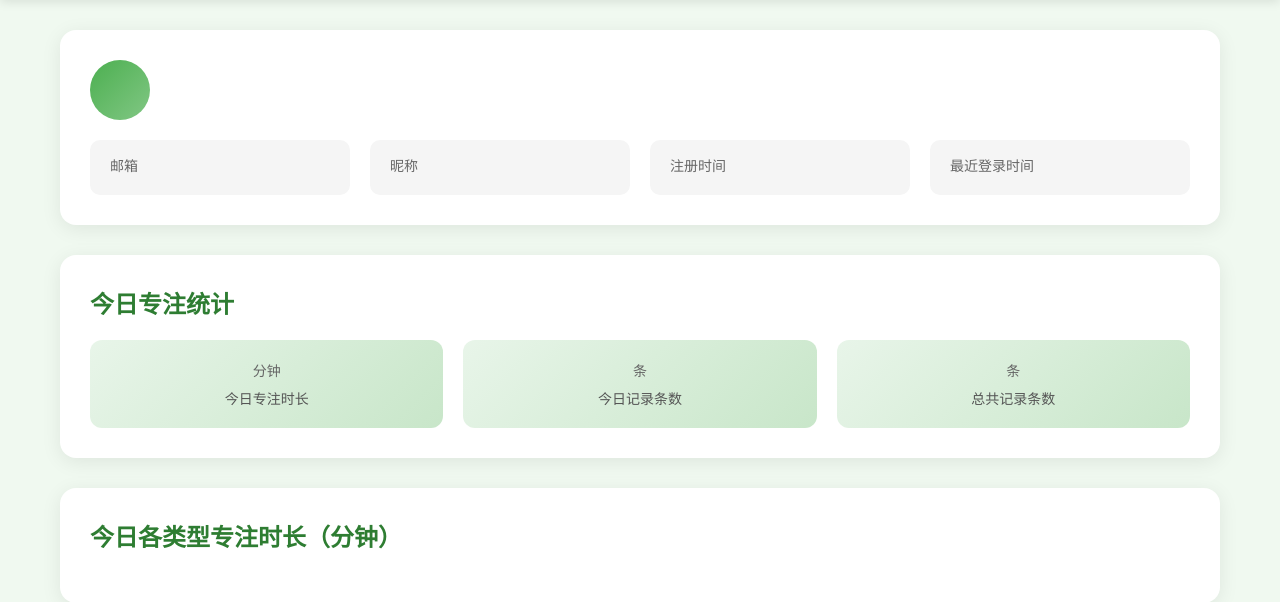
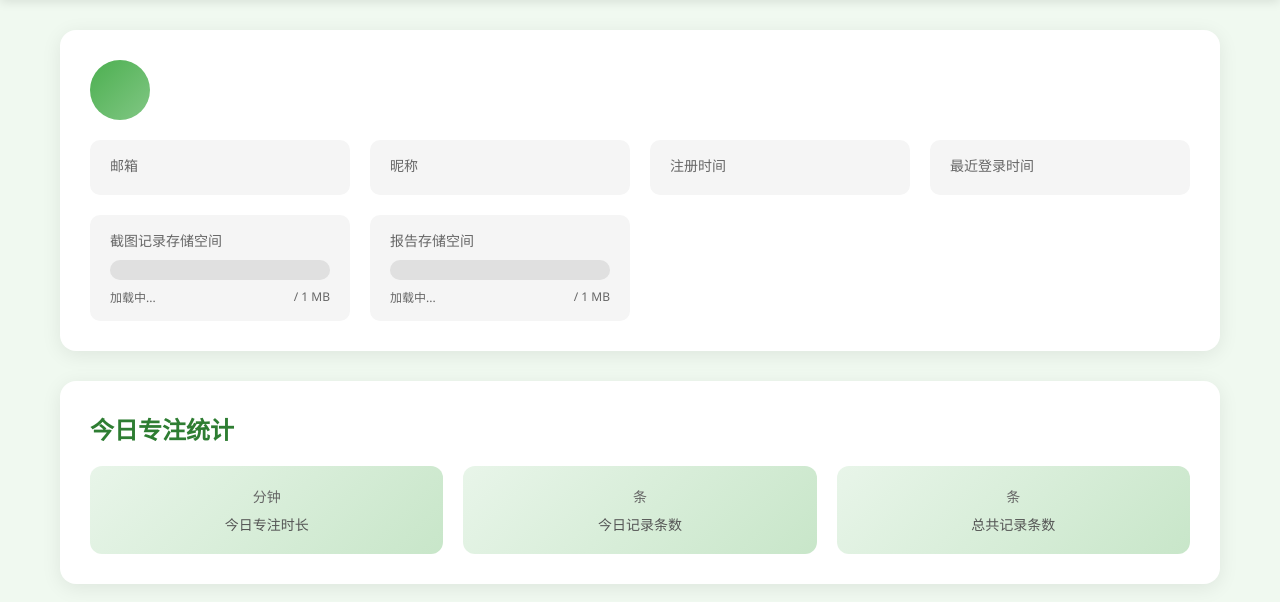
Before and after one commit to DGLZR/AI-daliy-check-Website, a Flask app: template templates/user_profile.html in a window 1280 px wide. Shown: the part 80-682 px from the top of the page. Run offline with Flask 3, Linux system fonts and the light colour scheme; the template is opened without the code that fills it, so the values that code supplies are empty.

Commit message:
新增存储进度条

```diff
--- a/app.py
+++ b/app.py
@@ -221,6 +221,112 @@
     """获取用户文件夹路径"""
     folder_name = email.replace('@', '_at_').replace('.', '_')
     return os.path.join(DATA_DIR, 'users', folder_name)
+
+def cleanup_records_file(records_file, max_size_bytes=1*1024*1024):
+    """清理records.csv文件，确保不超过指定大小"""
+    if not os.path.exists(records_file):
+        return
+
+    # 检查文件大小
+    file_size = os.path.getsize(records_file)
+    if file_size <= max_size_bytes:
+        return
+
+    print(f"records.csv文件大小 ({file_size} bytes) 超过限制 ({max_size_bytes} bytes)，开始清理...")
+
+    # 读取所有记录
+    records = []
+    with open(records_file, 'r', encoding='utf-8') as f:
+        reader = csv.DictReader(f)
+        records = list(reader)
+
+    # 按日期和时间排序（从新到旧）
+    records.sort(key=lambda x: (x.get('日期', ''), x.get('时间', '')), reverse=True)
+
+    # 逐步删除最旧的记录，直到文件大小小于限制
+    while len(records) > 0:
+        # 先写入测试看看大小
+        temp_content = 'ID,日期,时间,工作类型,工作描述,持续时长(分钟)\n'
+        for record in records:
+            temp_content += f"{record['ID']},{record['日期']},{record['时间']},{record['工作类型']},{record['工作描述']},{record['持续时长(分钟)']}\n"
+
+        if len(temp_content.encode('utf-8')) <= max_size_bytes:
+            break
+
+        # 删除最旧的一条记录
+        records.pop()
+
+    # 重新写入文件
+    with open(records_file, 'w', newline='', encoding='utf-8') as f:
+        writer = csv.DictWriter(f, fieldnames=['ID', '日期', '时间', '工作类型', '工作描述', '持续时长(分钟)'])
+        writer.writeheader()
+        writer.writerows(records)
+
+    print(f"清理完成，剩余 {len(records)} 条记录")
+
+def get_records_file_size(email):
+    """获取用户records.csv文件大小"""
+    user_folder = get_user_folder(email)
+    records_file = os.path.join(user_folder, 'records.csv')
+
+    if os.path.exists(records_file):
+        return os.path.getsize(records_file)
+    return 0
+
+def get_report_folder_size(email):
+    """获取用户report文件夹总大小"""
+    user_folder = get_user_folder(email)
+    report_folder = os.path.join(user_folder, 'report')
+
+    total_size = 0
+    if os.path.exists(report_folder):
+        for filename in os.listdir(report_folder):
+            filepath = os.path.join(report_folder, filename)
+            if os.path.isfile(filepath):
+                total_size += os.path.getsize(filepath)
+    return total_size
+
+def cleanup_report_folder(email, max_size_bytes=1*1024*1024):
+    """清理report文件夹，确保不超过指定大小"""
+    user_folder = get_user_folder(email)
+    report_folder = os.path.join(user_folder, 'report')
+
+    if not os.path.exists(report_folder):
+        return
+
+    # 获取所有报告文件及其信息
+    files_info = []
+    for filename in os.listdir(report_folder):
+        filepath = os.path.join(report_folder, filename)
+        if os.path.isfile(filepath):
+            files_info.append({
+                'filename': filename,
+                'filepath': filepath,
+                'size': os.path.getsize(filepath),
+                'mtime': os.path.getmtime(filepath)
+            })
+
+    # 计算总大小
+    total_size = sum(f['size'] for f in files_info)
+
+    if total_size <= max_size_bytes:
+        return
+
+    print(f"report文件夹大小 ({total_size} bytes) 超过限制 ({max_size_bytes} bytes)，开始清理...")
+
+    # 按修改时间排序（从旧到新）
+    files_info.sort(key=lambda x: x['mtime'])
+
+    # 逐步删除最旧的文件，直到总大小小于限制
+    for file_info in files_info:
+        if total_size <= max_size_bytes:
+            break
+
+        os.remove(file_info['filepath'])
+        total_size -= file_info['size']
+        print(f"删除报告: {file_info['filename']}")
+
+    print(f"清理完成，剩余大小: {total_size} bytes")
 
 def calculate_user_stats(email):
     """计算用户统计数据"""
@@ -574,6 +680,40 @@
         }
     })
 
+@app.route('/api/user/storage/<email>', methods=['GET'])
+def get_user_storage(email):
+    """获取用户存储空间使用情况"""
+    if session.get('logged_user') != email:
+        return jsonify({'success': False, 'message': '未登录'}), 401
+
+    # 截图记录存储
+    records_size = get_records_file_size(email)
+    records_max = 1 * 1024 * 1024  # 1MB
+    records_percentage = (records_size / records_max * 100) if records_max > 0 else 0
+
+    # 报告存储
+    report_size = get_report_folder_size(email)
+    report_max = 1 * 1024 * 1024  # 1MB
+    report_percentage = (report_size / report_max * 100) if report_max > 0 else 0
+
+    return jsonify({
+        'success': True,
+        'records_storage': {
+            'current_bytes': records_size,
+            'max_bytes': records_max,
+            'current_mb': round(records_size / 1024 / 1024, 2),
+            'max_mb': 1,
+            'percentage': round(records_percentage, 1)
+        },
+        'report_storage': {
+            'current_bytes': report_size,
+            'max_bytes': report_max,
+            'current_mb': round(report_size / 1024 / 1024, 2),
+            'max_mb': 1,
+            'percentage': round(report_percentage, 1)
+        }
+    })
+
 # ============ 用户数据接收接口 ============
 @app.route('/api/user/record', methods=['POST'])
 def add_user_record():
@@ -594,6 +734,9 @@
         create_user_folder(email)
 
     records_file = os.path.join(user_folder, 'records.csv')
+
+    # 清理文件，确保不超过1MB
+    cleanup_records_file(records_file)
 
     # 读取现有记录获取最大ID
     max_id = 0
@@ -784,6 +927,9 @@
     # 创建report文件夹
     report_folder = os.path.join(user_folder, 'report')
     os.makedirs(report_folder, exist_ok=True)
+
+    # 清理report文件夹，确保不超过1MB
+    cleanup_report_folder(email)
 
     # 生成文件名
     now = datetime.now()
--- a/templates/user_profile.html
+++ b/templates/user_profile.html
@@ -32,6 +32,16 @@
         .info-item { background: #f5f5f5; padding: 15px 20px; border-radius: 10px; }
         .info-item .label { color: #666; font-size: 14px; margin-bottom: 5px; }
         .info-item .value { color: #333; font-size: 16px; font-weight: 600; }
+
+        /* 存储空间进度条 */
+        .storage-item { background: #f5f5f5; padding: 15px 20px; border-radius: 10px; }
+        .storage-item .label { color: #666; font-size: 14px; margin-bottom: 10px; }
+        .storage-bar { background: #e0e0e0; border-radius: 10px; height: 20px; overflow: hidden; position: relative; }
+        .storage-bar-fill { height: 100%; border-radius: 10px; transition: width 0.5s ease; }
+        .storage-bar-fill.safe { background: linear-gradient(90deg, #4caf50, #81c784); }
+        .storage-bar-fill.warning { background: linear-gradient(90deg, #ff9800, #ffb74d); }
+        .storage-bar-fill.danger { background: linear-gradient(90deg, #f44336, #ef5350); }
+        .storage-text { display: flex; justify-content: space-between; margin-top: 8px; font-size: 12px; color: #666; }
 
         .stats-section { background: white; padding: 30px; border-radius: 16px; box-shadow: 0 4px 20px rgba(0,0,0,0.08); margin-bottom: 30px; }
         .stats-section h2 { color: #2e7d32; margin-bottom: 20px; }
@@ -188,6 +198,26 @@
                 <div class="info-item">
                     <div class="label">最近登录时间</div>
                     <div class="value">{{ user.get('最近登录时间', '从未登录') }}</div>
+                </div>
+                <div class="storage-item">
+                    <div class="label">截图记录存储空间</div>
+                    <div class="storage-bar">
+                        <div class="storage-bar-fill safe" id="recordsStorageBarFill" style="width: 0%"></div>
+                    </div>
+                    <div class="storage-text">
+                        <span id="recordsStorageUsed">加载中...</span>
+                        <span>/ 1 MB</span>
+                    </div>
+                </div>
+                <div class="storage-item">
+                    <div class="label">报告存储空间</div>
+                    <div class="storage-bar">
+                        <div class="storage-bar-fill safe" id="reportStorageBarFill" style="width: 0%"></div>
+                    </div>
+                    <div class="storage-text">
+                        <span id="reportStorageUsed">加载中...</span>
+                        <span>/ 1 MB</span>
+                    </div>
                 </div>
             </div>
         </div>
@@ -485,9 +515,54 @@
         function closeModal() { document.getElementById('reportModal').classList.remove('active'); }
         document.getElementById('reportModal').addEventListener('click', function(e) { if (e.target === this) closeModal(); });
 
+        // 获取存储空间信息
+        async function loadStorageInfo() {
+            try {
+                const response = await fetch(`/api/user/storage/${encodeURIComponent(email)}`);
+                const data = await response.json();
+                if (data.success) {
+                    // 更新截图记录存储空间
+                    const recordsStorage = data.records_storage;
+                    const recordsBarFill = document.getElementById('recordsStorageBarFill');
+                    const recordsStorageUsed = document.getElementById('recordsStorageUsed');
+
+                    recordsBarFill.style.width = `${recordsStorage.percentage}%`;
+                    recordsStorageUsed.textContent = `已使用: ${recordsStorage.current_mb} MB`;
+
+                    recordsBarFill.className = 'storage-bar-fill';
+                    if (recordsStorage.percentage < 60) {
+                        recordsBarFill.classList.add('safe');
+                    } else if (recordsStorage.percentage < 80) {
+                        recordsBarFill.classList.add('warning');
+                    } else {
+                        recordsBarFill.classList.add('danger');
+                    }
+
+                    // 更新报告存储空间
+                    const reportStorage = data.report_storage;
+                    const reportBarFill = document.getElementById('reportStorageBarFill');
+                    const reportStorageUsed = document.getElementById('reportStorageUsed');
+
+                    reportBarFill.style.width = `${reportStorage.percentage}%`;
+                    reportStorageUsed.textContent = `已使用: ${reportStorage.current_mb} MB`;
+
+                    reportBarFill.className = 'storage-bar-fill';
+                    if (reportStorage.percentage < 60) {
+                        reportBarFill.classList.add('safe');
+                    } else if (reportStorage.percentage < 80) {
+                        reportBarFill.classList.add('warning');
+                    } else {
+                        reportBarFill.classList.add('danger');
+                    }
+                }
+            } catch (error) {
+                console.log('获取存储信息失败:', error);
+            }
+        }
+
         async function refreshData() {
             const btn = document.getElementById('refreshBtn'); btn.textContent = '刷新中...';
-            await loadData(); await loadReports();
+            await loadData(); await loadReports(); await loadStorageInfo();
             const response = await fetch(`/api/user/stats/${encodeURIComponent(email)}`);
             const data = await response.json();
             if (data.success) {
@@ -501,7 +576,7 @@
             fetch('/api/logout', { method: 'POST' }).then(() => { window.location.href = '/'; });
         }
 
-        initDates(); loadData(); loadReports();
+        initDates(); loadData(); loadReports(); loadStorageInfo();
     </script>
 </body>
 </html>
```
